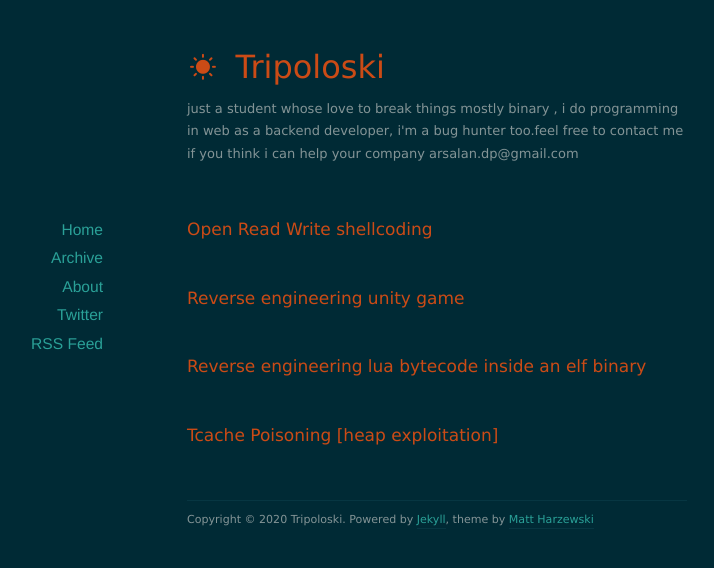
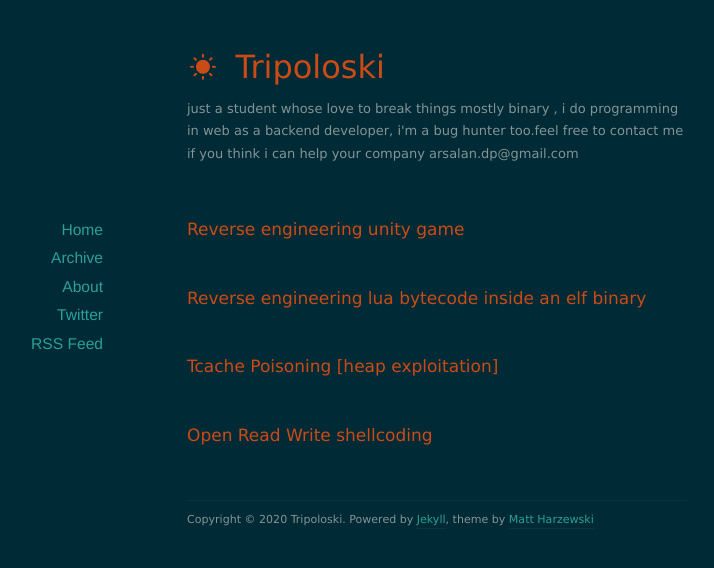
Before and after one commit to tripoloski1337/tripoloski1337.github.io, a Jekyll site: the page built from index.html, in a window 1280 px wide. Shown: the top 568 px of the page, without its empty margins (203-917 px from the left). Built offline with Jekyll 4.4.1, drawn with Linux system fonts in a browser that asks for light colours; nearby versions of some CDN libraries; the list of posts is cut into pages by our own code; part of the change alters nothing that is shown.

```diff
--- a/index.html
+++ b/index.html
@@ -3,7 +3,8 @@ layout: default
 title: Welcome
 ---
 
-{% for post in paginator.posts %}
+{% assign sorted = (paginator.posts| sort: 'date')  %}
+{% for post in sorted %}
 
 	<article class="post">
 
```
